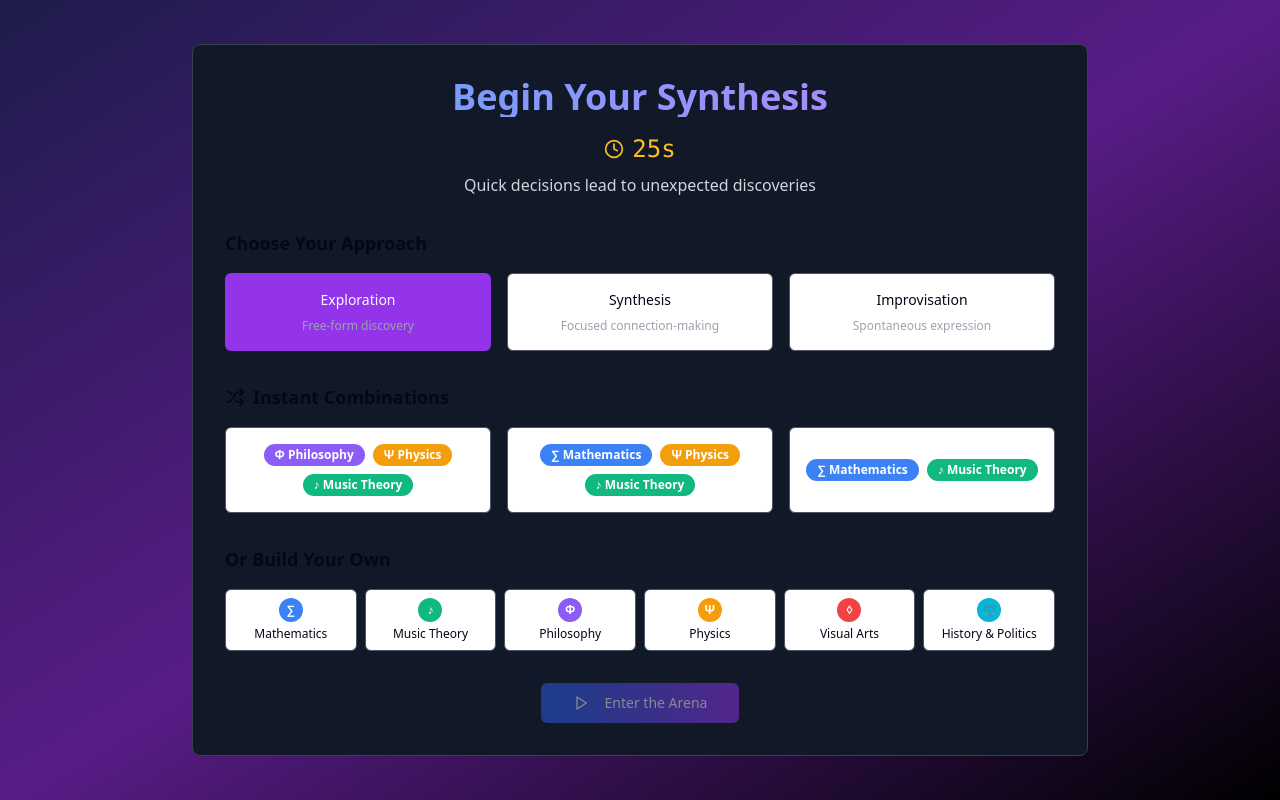
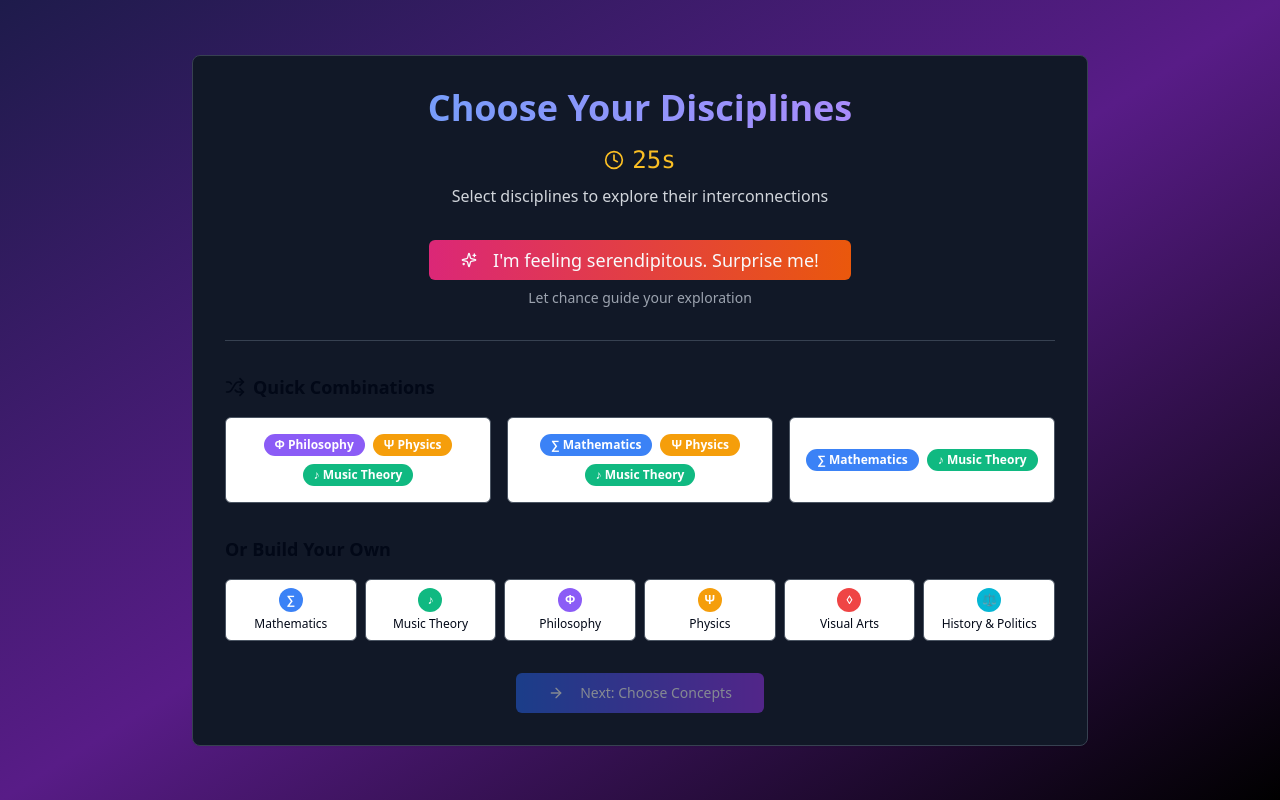
Before and after one commit to niclasj79/glassbeadgame, a React (Vite) app: page / in a window 1280 px wide. Built offline with nearby package versions, Linux system fonts and the light colour scheme.

Commit message:
Refactor: Simplify session start flow
Simplified the session start flow by removing session type selection and offering a "Surprise me!" option for randomized discipline and concept selection.

```diff
--- a/src/components/GlassBeadGame.tsx
+++ b/src/components/GlassBeadGame.tsx
@@ -1,3 +1,4 @@
+
 import React, { useState } from 'react';
 import { AudioProvider } from './audio/AudioEngine';
 import { SessionStartFlow } from './game/SessionStartFlow';
@@ -41,14 +42,14 @@ export const GlassBeadGame: React.FC = () => {
     { id: 'history', name: 'History & Politics', color: '#06B6D4', icon: '⚖' }
   ];
 
-  const handleSessionStart = (selectedDisciplines: string[], sessionType: string) => {
-    const concepts = conceptGenerator.generateConcepts(selectedDisciplines, 15);
+  const handleSessionStart = (selectedDisciplines: string[], conceptCount: number = 15) => {
+    const concepts = conceptGenerator.generateConcepts(selectedDisciplines, conceptCount);
     setCurrentConcepts(concepts);
     setSessionData(prev => ({
       ...prev,
       disciplines: selectedDisciplines,
       concepts,
-      sessionType,
+      sessionType: 'exploration',
       interactions: []
     }));
     setStartTime(Date.now());
--- a/src/components/game/SessionStartFlow.tsx
+++ b/src/components/game/SessionStartFlow.tsx
@@ -3,7 +3,7 @@ import React, { useState, useEffect } from 'react';
 import { Button } from '@/components/ui/button';
 import { Card } from '@/components/ui/card';
 import { Badge } from '@/components/ui/badge';
-import { Play, Shuffle, Clock } from 'lucide-react';
+import { Play, Shuffle, Clock, ArrowRight, Sparkles } from 'lucide-react';
 
 interface SessionStartFlowProps {
   disciplines: any[];
@@ -17,7 +17,8 @@ export const SessionStartFlow: React.FC<SessionStartFlowProps> = ({
   const [timeLeft, setTimeLeft] = useState(30);
   const [selectedDisciplines, setSelectedDisciplines] = useState<string[]>([]);
   const [suggestedCombinations, setSuggestedCombinations] = useState<string[][]>([]);
-  const [sessionType, setSessionType] = useState<string>('exploration');
+  const [phase, setPhase] = useState<'disciplines' | 'concepts'>('disciplines');
+  const [conceptCount, setConceptCount] = useState(12);
 
   useEffect(() => {
     // Generate 3 random discipline combinations
@@ -38,13 +39,30 @@ export const SessionStartFlow: React.FC<SessionStartFlowProps> = ({
 
   const handleQuickSelect = (combination: string[]) => {
     setSelectedDisciplines(combination);
-    onSessionStart(combination, sessionType);
+    setPhase('concepts');
+  };
+
+  const handleSurpriseMe = () => {
+    // Randomly select 2-4 disciplines
+    const shuffled = [...disciplines].sort(() => 0.5 - Math.random());
+    const randomDisciplines = shuffled.slice(0, 2 + Math.floor(Math.random() * 3));
+    const randomConceptCount = 10 + Math.floor(Math.random() * 11); // 10-20 concepts
+
+    onSessionStart(randomDisciplines.map(d => d.id), 'exploration');
   };
 
   const handleCustomStart = () => {
     if (selectedDisciplines.length > 0) {
-      onSessionStart(selectedDisciplines, sessionType);
+      if (phase === 'disciplines') {
+        setPhase('concepts');
+      } else {
+        onSessionStart(selectedDisciplines, 'exploration');
       }
+    }
+  };
+
+  const handleStartWithConcepts = () => {
+    onSessionStart(selectedDisciplines, 'exploration');
   };
 
   const toggleDiscipline = (disciplineId: string) => {
@@ -55,53 +73,122 @@ export const SessionStartFlow: React.FC<SessionStartFlowProps> = ({
     );
   };
 
-  const sessionTypes = [
-    { id: 'exploration', name: 'Exploration', description: 'Free-form discovery' },
-    { id: 'synthesis', name: 'Synthesis', description: 'Focused connection-making' },
-    { id: 'improvisation', name: 'Improvisation', description: 'Spontaneous expression' }
-  ];
+  const handleBack = () => {
+    setPhase('disciplines');
+    setSelectedDisciplines([]);
+  };
+
+  if (phase === 'concepts') {
+    return (
+      <div className="min-h-screen bg-gradient-to-br from-indigo-950 via-purple-900 to-black text-white flex items-center justify-center p-6">
+        <Card className="bg-gray-900 border-gray-700 p-8 max-w-2xl w-full">
+          <div className="text-center mb-8">
+            <h1 className="text-3xl font-bold bg-gradient-to-r from-blue-400 to-purple-400 bg-clip-text text-transparent mb-4">
+              How Many Concepts?
+            </h1>
+            <p className="text-gray-300">Choose the number of concepts to explore</p>
+          </div>
+
+          {/* Selected Disciplines Display */}
+          <div className="mb-6">
+            <h3 className="text-lg font-semibold mb-3">Selected Disciplines</h3>
+            <div className="flex flex-wrap gap-2 justify-center">
+              {selectedDisciplines.map(disciplineId => {
+                const discipline = disciplines.find(d => d.id === disciplineId);
+                return discipline ? (
+                  <Badge
+                    key={disciplineId}
+                    style={{ backgroundColor: discipline.color }}
+                    className="text-white px-3 py-1"
+                  >
+                    {discipline.icon} {discipline.name}
+                  </Badge>
+                ) : null;
+              })}
+            </div>
+          </div>
+
+          {/* Concept Count Selection */}
+          <div className="mb-8">
+            <div className="flex items-center justify-center gap-4 mb-4">
+              <Button
+                variant="outline"
+                onClick={() => setConceptCount(Math.max(8, conceptCount - 2))}
+                className="border-gray-600"
+              >
+                -
+              </Button>
+              <div className="text-center">
+                <div className="text-3xl font-bold text-purple-400">{conceptCount}</div>
+                <div className="text-sm text-gray-400">concepts</div>
+              </div>
+              <Button
+                variant="outline"
+                onClick={() => setConceptCount(Math.min(25, conceptCount + 2))}
+                className="border-gray-600"
+              >
+                +
+              </Button>
+            </div>
+            <div className="text-center text-sm text-gray-400">
+              {conceptCount < 12 ? 'Focused exploration' :
+               conceptCount < 18 ? 'Balanced discovery' : 'Rich complexity'}
+            </div>
+          </div>
+
+          <div className="flex justify-center gap-4">
+            <Button
+              variant="outline"
+              onClick={handleBack}
+              className="border-gray-600"
+            >
+              Back
+            </Button>
+            <Button
+              onClick={handleStartWithConcepts}
+              className="bg-gradient-to-r from-blue-600 to-purple-600 hover:from-blue-700 hover:to-purple-700 px-8"
+            >
+              <Play className="w-4 h-4 mr-2" />
+              Enter the Arena
+            </Button>
+          </div>
+        </Card>
+      </div>
+    );
+  }
 
   return (
     <div className="min-h-screen bg-gradient-to-br from-indigo-950 via-purple-900 to-black text-white flex items-center justify-center p-6">
       <Card className="bg-gray-900 border-gray-700 p-8 max-w-4xl w-full">
         <div className="text-center mb-8">
           <h1 className="text-4xl font-bold bg-gradient-to-r from-blue-400 to-purple-400 bg-clip-text text-transparent mb-4">
-            Begin Your Synthesis
+            Choose Your Disciplines
           </h1>
           <div className="flex items-center justify-center gap-2 text-amber-400">
             <Clock className="w-5 h-5" />
             <span className="text-2xl font-mono">{timeLeft}s</span>
           </div>
-          <p className="text-gray-300 mt-2">Quick decisions lead to unexpected discoveries</p>
+          <p className="text-gray-300 mt-2">Select disciplines to explore their interconnections</p>
         </div>
 
-        {/* Session Type Selection */}
-        <div className="mb-8">
-          <h3 className="text-lg font-semibold mb-4">Choose Your Approach</h3>
-          <div className="grid grid-cols-1 md:grid-cols-3 gap-4">
-            {sessionTypes.map(type => (
+        {/* Surprise Me Option */}
+        <div className="mb-8 text-center">
           <Button
-                key={type.id}
-                variant={sessionType === type.id ? "default" : "outline"}
-                onClick={() => setSessionType(type.id)}
-                className={`p-4 h-auto flex flex-col ${
-                  sessionType === type.id
-                    ? 'bg-purple-600 hover:bg-purple-700'
-                    : 'border-gray-600'
-                }`}
+            onClick={handleSurpriseMe}
+            className="bg-gradient-to-r from-pink-600 to-orange-600 hover:from-pink-700 hover:to-orange-700 px-8 py-4 text-lg"
           >
-                <div className="font-medium">{type.name}</div>
-                <div className="text-xs text-gray-400">{type.description}</div>
+            <Sparkles className="w-5 h-5 mr-2" />
+            I'm feeling serendipitous. Surprise me!
           </Button>
-            ))}
-          </div>
+          <p className="text-sm text-gray-400 mt-2">Let chance guide your exploration</p>
         </div>
 
+        <div className="border-t border-gray-700 pt-8">
           {/* Quick Combinations */}
           <div className="mb-8">
             <h3 className="text-lg font-semibold mb-4 flex items-center gap-2">
               <Shuffle className="w-5 h-5" />
-            Instant Combinations
+              Quick Combinations
             </h3>
             <div className="grid grid-cols-1 md:grid-cols-3 gap-4">
               {suggestedCombinations.map((combination, index) => (
@@ -165,9 +252,10 @@ export const SessionStartFlow: React.FC<SessionStartFlowProps> = ({
               disabled={selectedDisciplines.length === 0}
               className="bg-gradient-to-r from-blue-600 to-purple-600 hover:from-blue-700 hover:to-purple-700 px-8 py-3"
             >
-            <Play className="w-4 h-4 mr-2" />
-            Enter the Arena
+              <ArrowRight className="w-4 h-4 mr-2" />
+              Next: Choose Concepts
             </Button>
+          </div>
         </div>
       </Card>
     </div>
```
Lines whose indentation alone changed are shown as unchanged.
